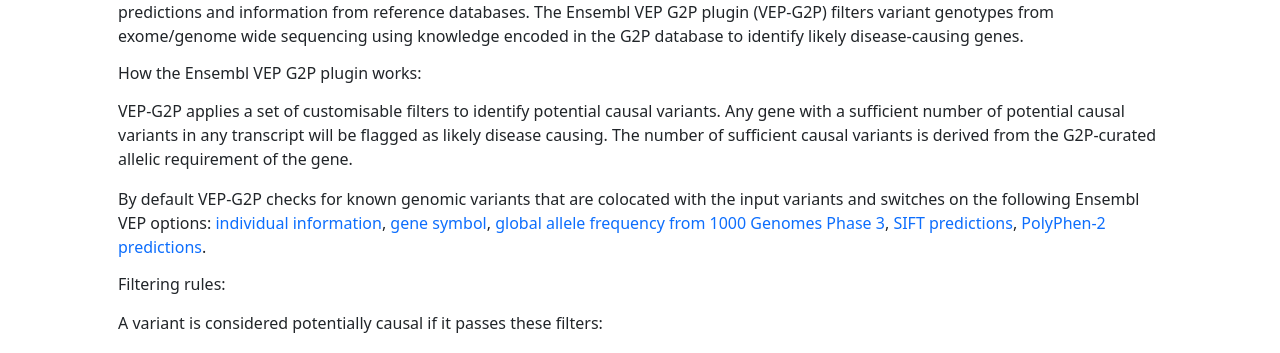
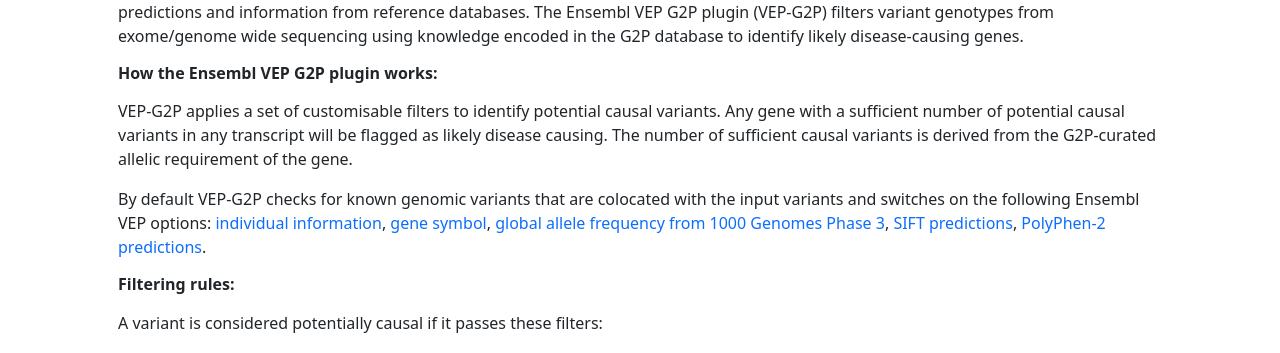
Before and after one commit to seeta-ramaraju/gene2phenotype_web, a Vue app: page /variant-filtering in a window 1280 px wide. Shown: the part 219-572 px from the top of the page. Built offline with nearby package versions, Linux system fonts and the light colour scheme; no server answers.

Commit message:
Set font weight css attrib for h6 html element

```diff
--- a/src/views/VariantFilteringView.vue
+++ b/src/views/VariantFilteringView.vue
@@ -399,4 +399,7 @@
   font-family: courier, monospace;
   padding: 0 3px;
 }
+h6 {
+  font-weight: bold;
+}
 </style>
```
